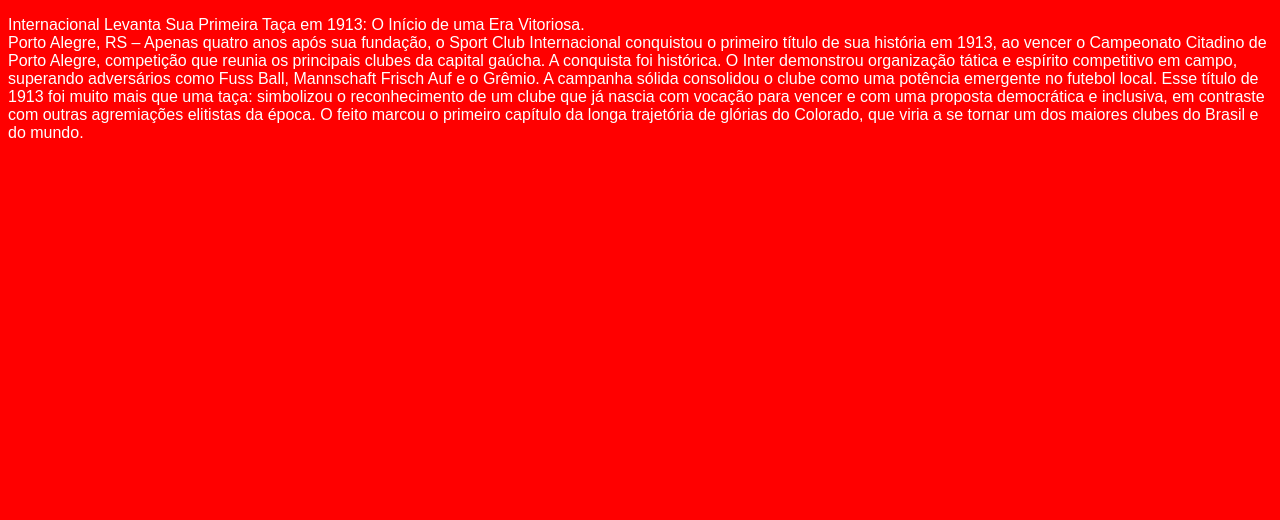
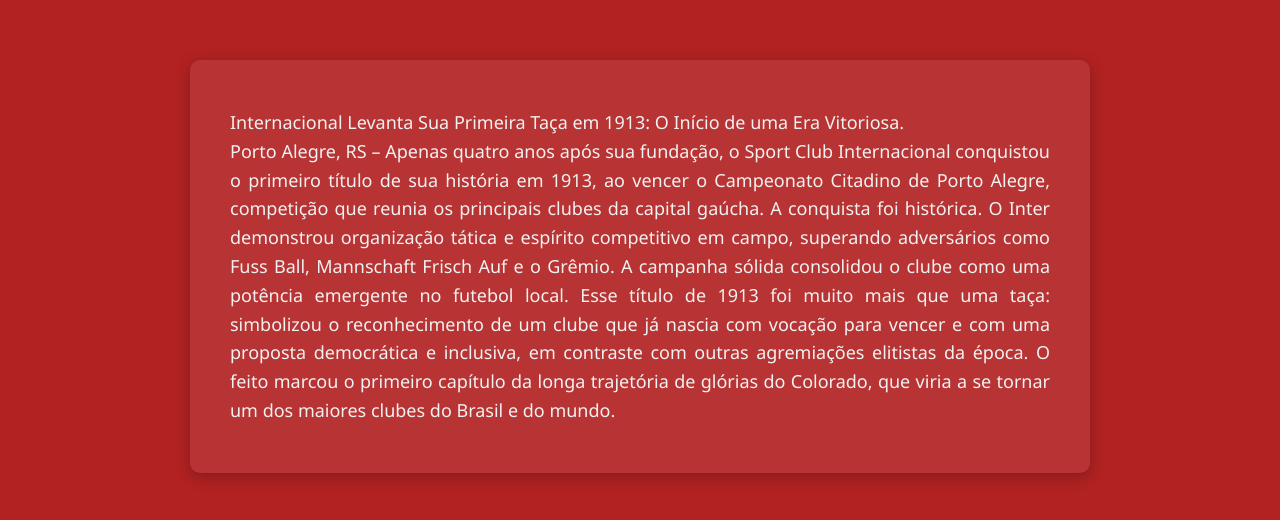
Before and after one commit to correasiaht/correasiaht.github.io, a plain HTML site: page 1913.html in a window 1280 px wide. Drawn offline with Linux system fonts and the light colour scheme.

Commit message:
Update 1913.css

```diff
--- a/1913.css
+++ b/1913.css
@@ -1,5 +1,43 @@
+
 body {
-    color: white;
-    background-color: red;
-    font-family: Arial, Helvetica, sans-serif ;
+    color: #fdfdfd;
+    background-color: #b22222;
+    font-family: 'Segoe UI', Tahoma, Geneva, Verdana, sans-serif;
+    margin: 0;
+    padding: 0;
+    line-height: 1.6;
 }
+
+main {
+    max-width: 900px;
+    margin: 40px auto;
+    padding: 20px;
+}
+
+section {
+    background-color: rgba(255, 255, 255, 0.08);
+    padding: 30px 40px;
+    border-radius: 10px;
+    box-shadow: 0 4px 15px rgba(0, 0, 0, 0.25);
+    transition: transform 0.3s ease;
+}
+
+section:hover {
+    transform: scale(1.01);
+}
+
+section p {
+    color: #f1f1f1;
+    font-size: 18px;
+    text-align: justify;
+}
+
+@media (max-width: 600px) {
+    section {
+        padding: 20px;
+    }
+
+    section p {
+        font-size: 16px;
+    }
+}
```
